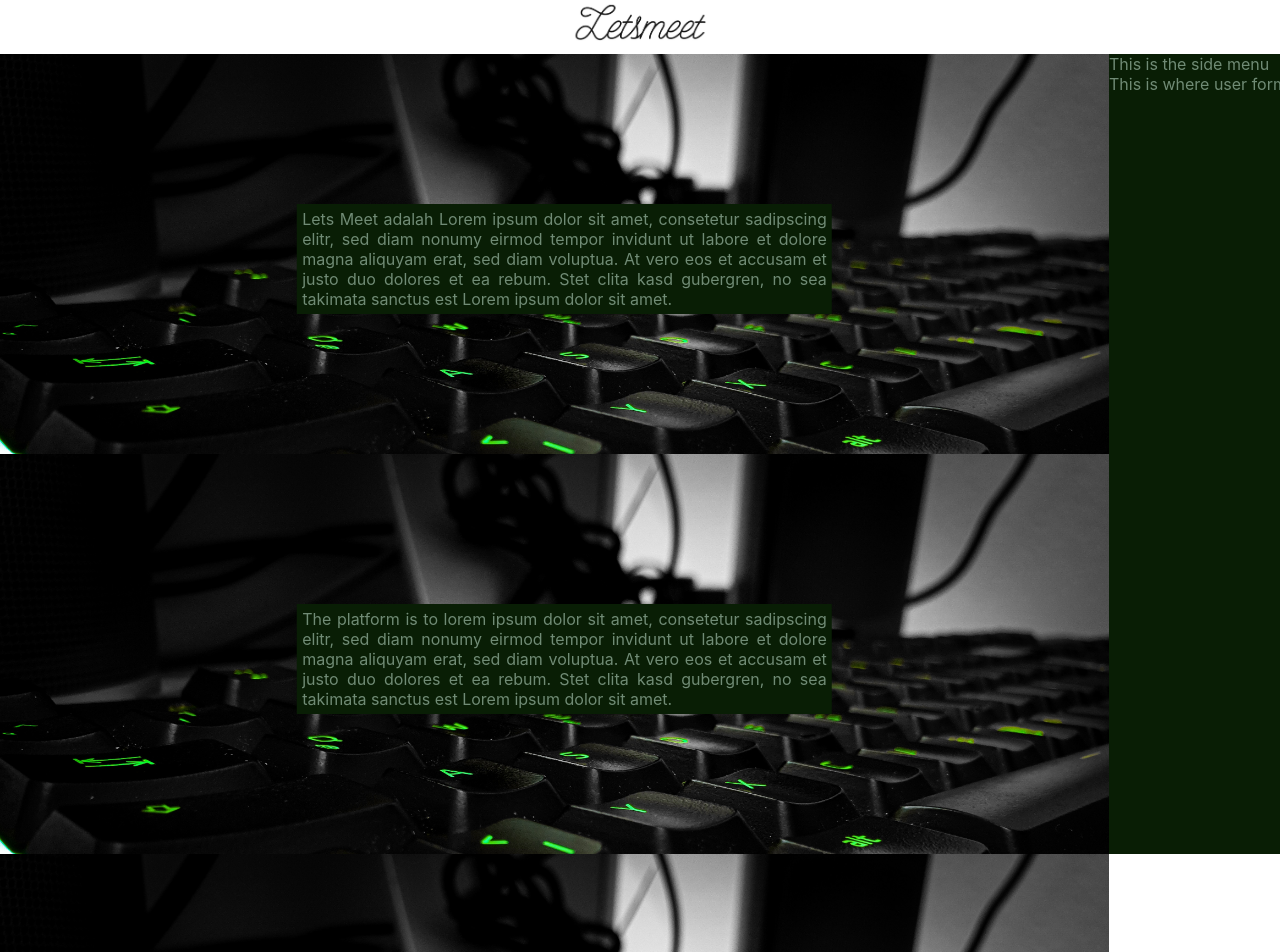
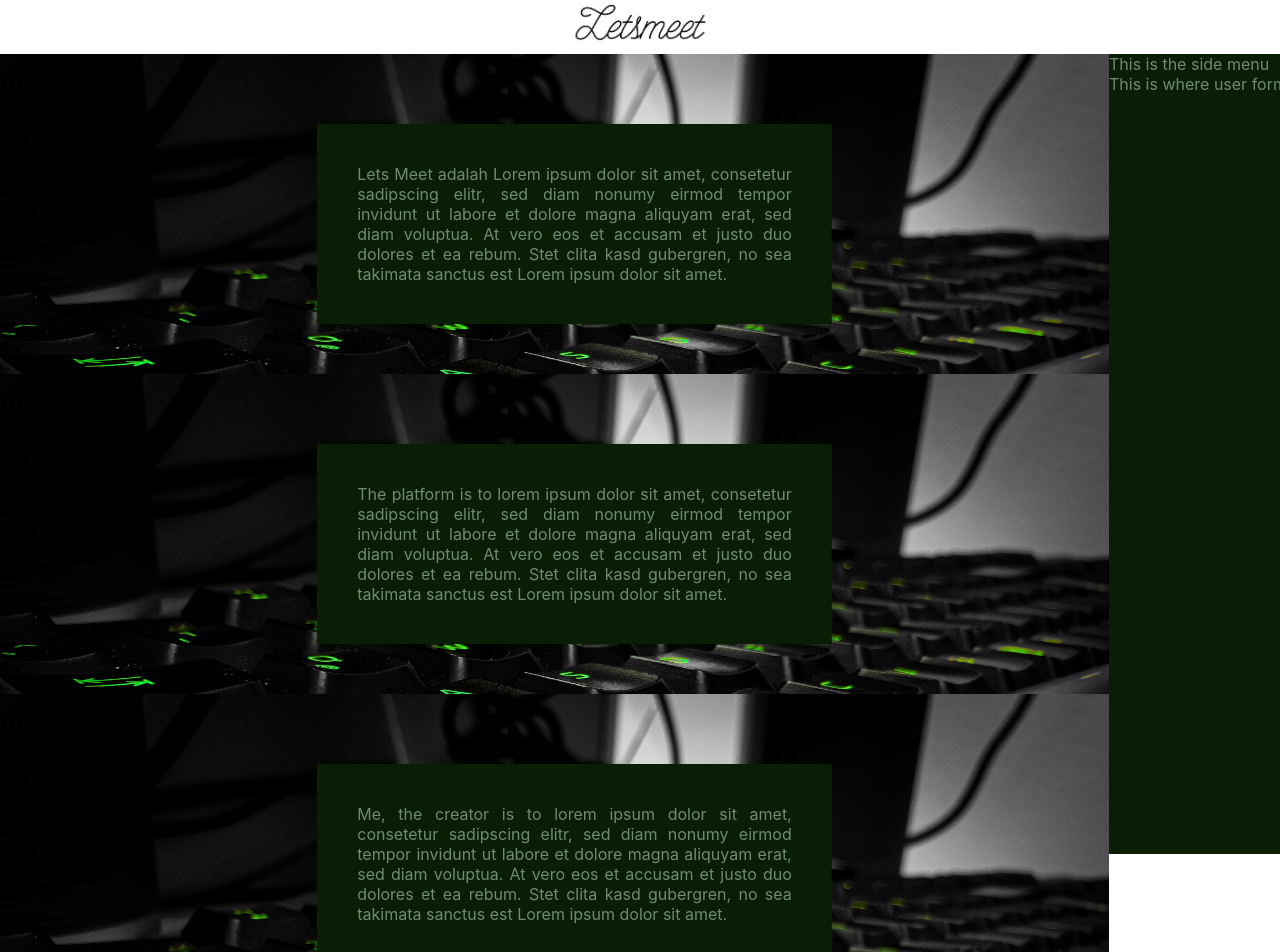
Before and after one commit to Fhuu/personalhub-front-end, a React (Create React App) app in the folder personalhub/: page / in a window 1280 px wide. Shown: the part 100-1052 px from the top of the page. Built offline with nearby package versions, Linux system fonts and the light colour scheme.

Commit message:
Update Explanation.scss

```diff
--- a/personalhub/src/css/Explanation.scss
+++ b/personalhub/src/css/Explanation.scss
@@ -13,17 +13,17 @@
 
     #explanation1 {
         background-image: url(../resources/images/background-1.jpg);
-        min-height: 50vh;
+        min-height: 40vh;
     }
 
     #explanation2 {
         background-image: url(../resources/images/background-1.jpg);
-        min-height: 50vh;
+        min-height: 40vh;
     }
 
     #explanation3 {
         background-image: url(../resources/images/background-1.jpg);
-        min-height: 50vh;
+        min-height: 40vh;
     }
 
     .explanations {
@@ -40,9 +40,9 @@
 
         p {
             background-color: $dark-green;
-            padding: 5px;
+            padding: 40px;
             text-align: justify;
-            margin: 5px 10px;
+            margin: 10px 20px;
             transform: translate(-50%,-50%);
         }
 
```
